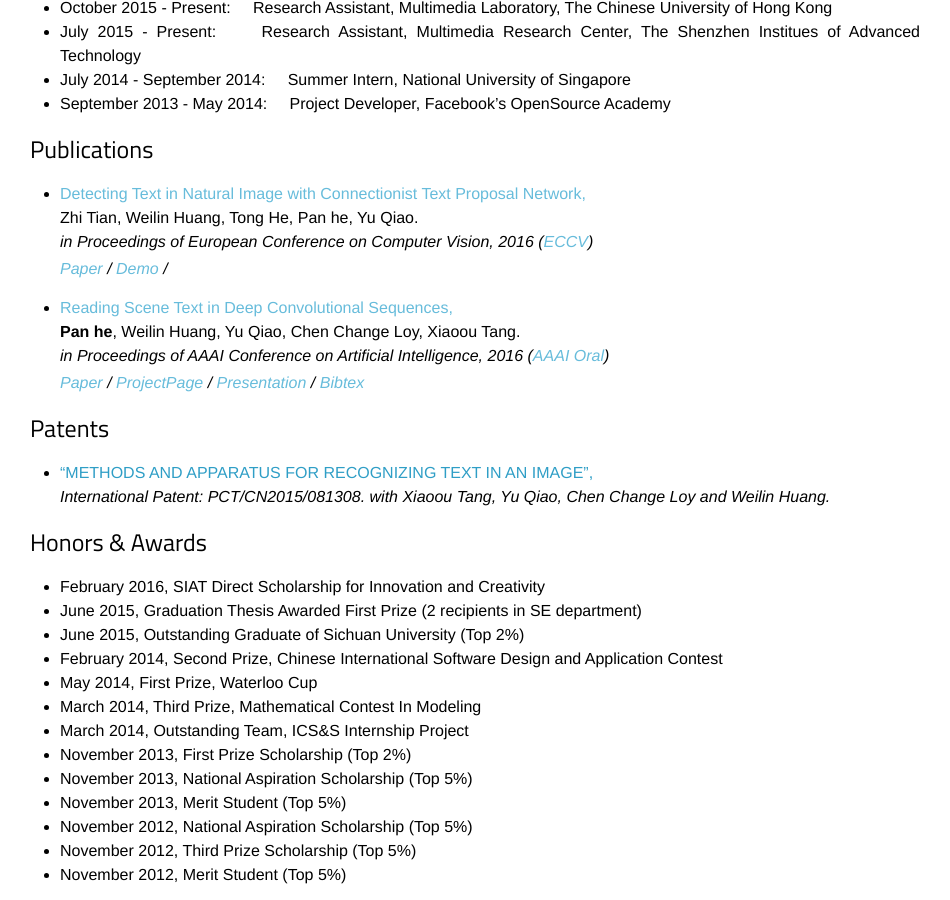
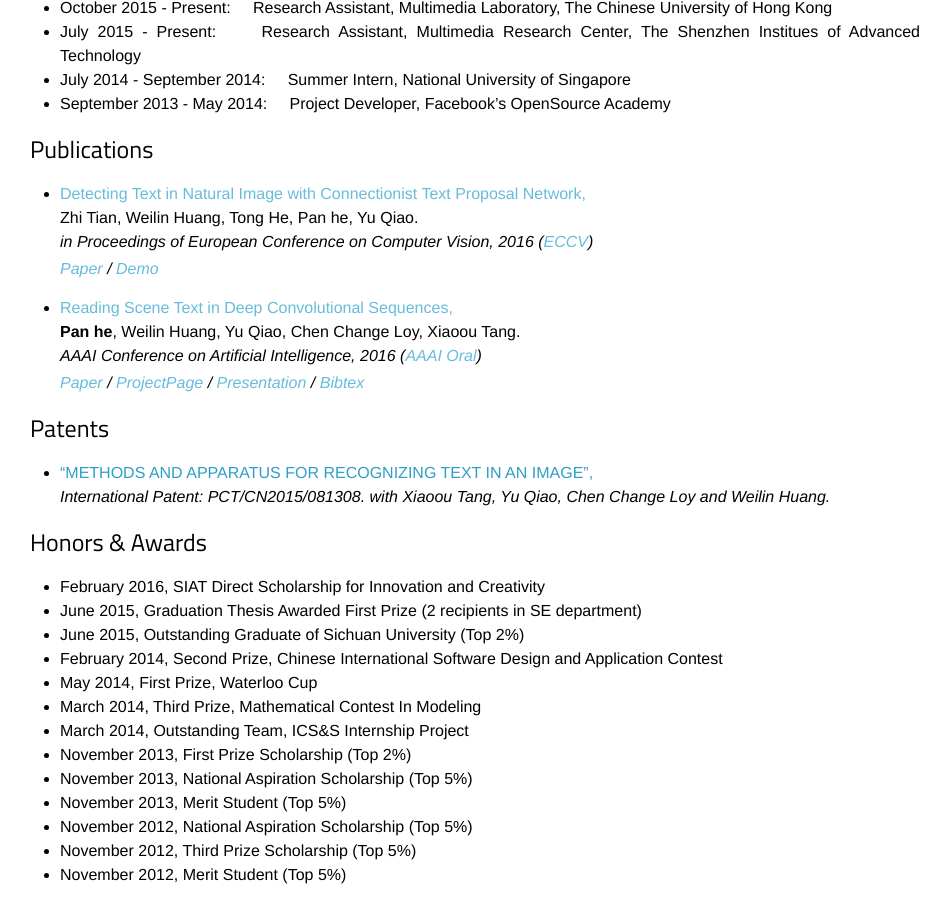
Before and after one commit to BestSonny/BestSonny.github.io.old, a Jekyll site: the page built from about.md, in a window 1280 px wide and 900 px high, scrolled down 437 px. Shown: the whole window, without its empty margins (165-1115 px from the left). Built offline with Jekyll 4.4.1, drawn with Linux system fonts in a browser that asks for light colours.

```diff
--- a/about.md
+++ b/about.md
@@ -78,14 +78,14 @@ My research interests lie in computer vision, machine learning and pattern recog
     <em>in Proceedings of European Conference on Computer Vision, 2016 (<a>ECCV</a>)<br>
       <p style="margin-Top:3px">
         <a href="/pdf/ztian2016_eccv.pdf">Paper</a> /
-        <a href="http://textdet.com/">Demo</a> /
+        <a href="http://textdet.com/">Demo</a>
       </p>
     </em>
   </li>
 	<li>
 	  <a href="http://arxiv.org/abs/1506.04395">Reading Scene Text in Deep Convolutional Sequences,</a><br>
 	  <b>Pan he</b>, Weilin Huang, Yu Qiao, Chen Change Loy, Xiaoou Tang.<br>
-	  <em>in Proceedings of AAAI Conference on Artificial Intelligence, 2016 (<a>AAAI Oral</a>) <br>
+	  <em>AAAI Conference on Artificial Intelligence, 2016 (<a>AAAI Oral</a>) <br>
 		  <p style="margin-Top:3px">
 		  	<a href="http://arxiv.org/abs/1506.04395">Paper</a> /
 		  	<a href="/project/DTRN">ProjectPage</a> /
@@ -120,7 +120,7 @@ My research interests lie in computer vision, machine learning and pattern recog
 
 <div style="text-align: left;" markdown="1">
 * February 2016,    SIAT Direct Scholarship for Innovation and Creativity
-* June 2015,        Graduation Thesis Awarded First Prize  (2 recipients in SE   department)
+* June 2015,       Graduation Thesis Awarded First Prize  (2 recipients in SE   department)
 * June 2015,        Outstanding Graduate of Sichuan University (Top 2%)
 * February 2014, 	Second Prize, Chinese International Software Design and Application Contest
 * May 2014,    		First Prize, Waterloo Cup
```
